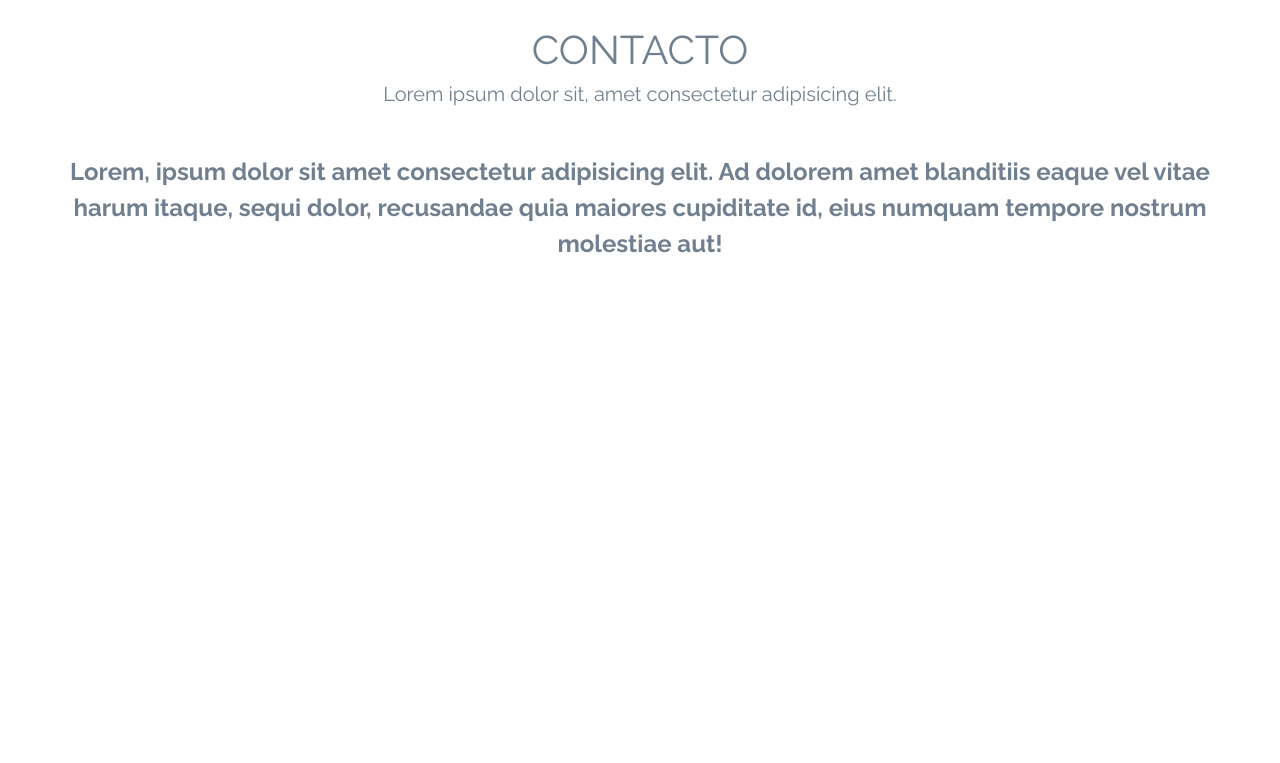
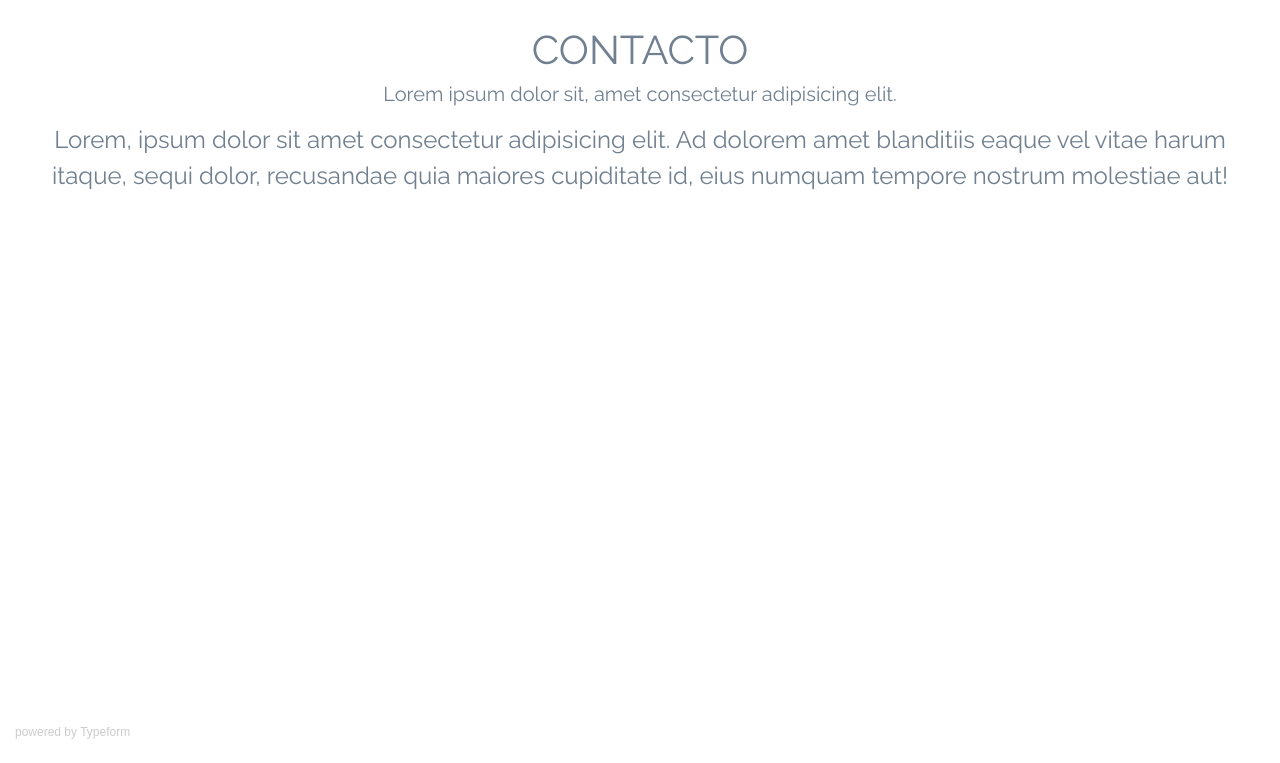
Before and after one commit to lorequintana/lorequintana.github.io, a plain HTML site: page index.html in a window 1280 px wide. Shown: the part 2520-3283 px from the top of the page. Drawn offline with nearby package versions, Linux system fonts and the light colour scheme; a script that the page names is missing.

Commit message:
fix margen texto contacto

```diff
--- a/assets/css/style.css
+++ b/assets/css/style.css
@@ -69,3 +69,6 @@ body{
     height:190px;
     overflow: hidden;
 }
+.texto-contacto{
+    font-weight: 400;
+}
--- a/index.html
+++ b/index.html
@@ -219,9 +219,9 @@
     <section class="container-fluid success py-4" id="contacto">
         <div class="col-md-12 text-center titulo mb-4">
             <h1>CONTACTO</h1>
-            <h5 class="mb-5">Lorem ipsum dolor sit, amet consectetur adipisicing elit.</h5>
+            <h5 class="mb-3">Lorem ipsum dolor sit, amet consectetur adipisicing elit.</h5>
 
-            <p>Lorem, ipsum dolor sit amet consectetur adipisicing elit. Ad dolorem amet blanditiis eaque vel vitae harum itaque, sequi dolor, recusandae quia maiores cupiditate id, eius numquam tempore nostrum molestiae aut!</p>
+            <p class="texto-contacto">Lorem, ipsum dolor sit amet consectetur adipisicing elit. Ad dolorem amet blanditiis eaque vel vitae harum itaque, sequi dolor, recusandae quia maiores cupiditate id, eius numquam tempore nostrum molestiae aut!</p>
         </div>
         <div class="typeform-widget" data-url="https://lorenaquintana.typeform.com/to/xYgkA7"
             style="width: 100%; height: 500px;"></div>
```
